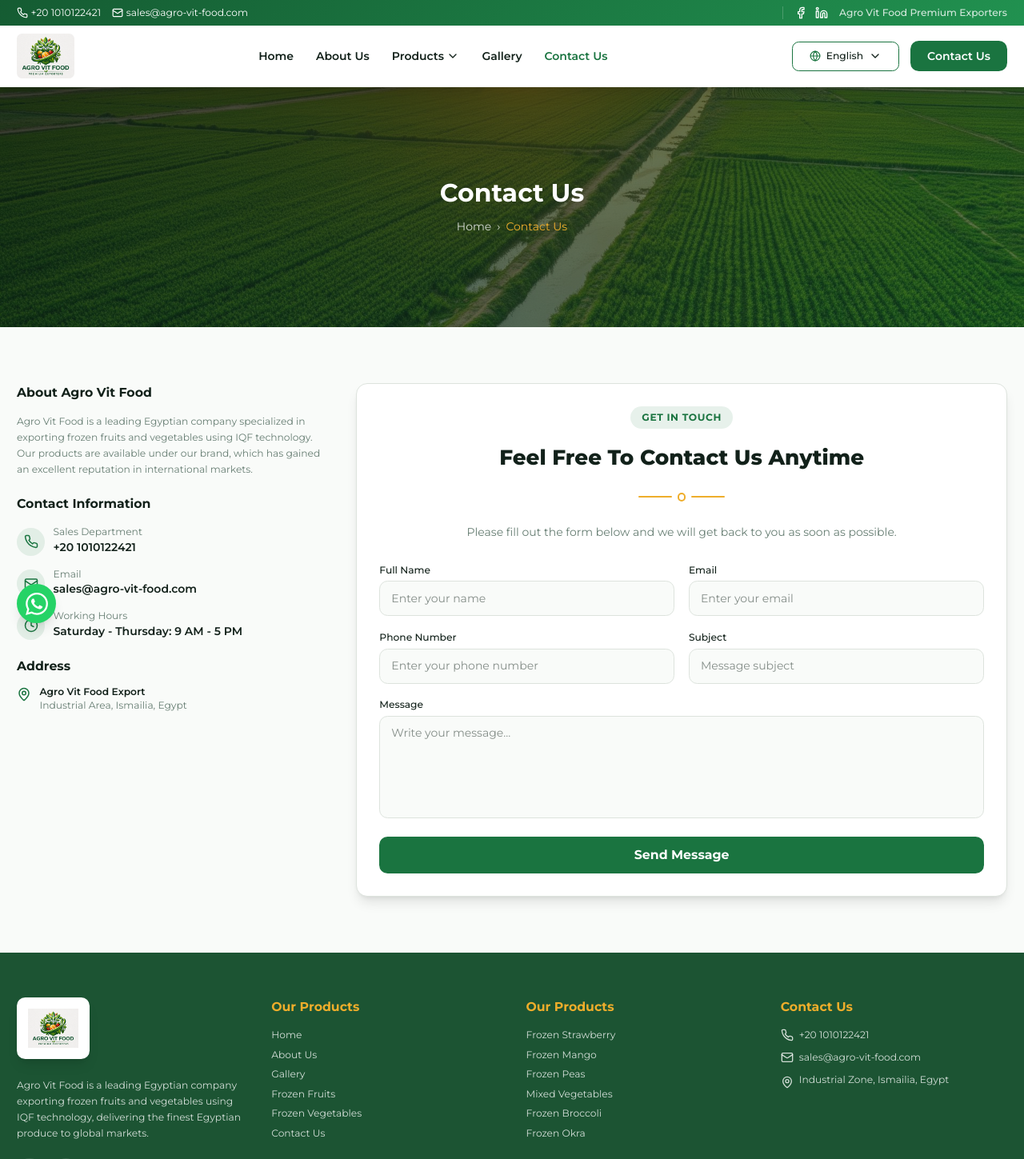
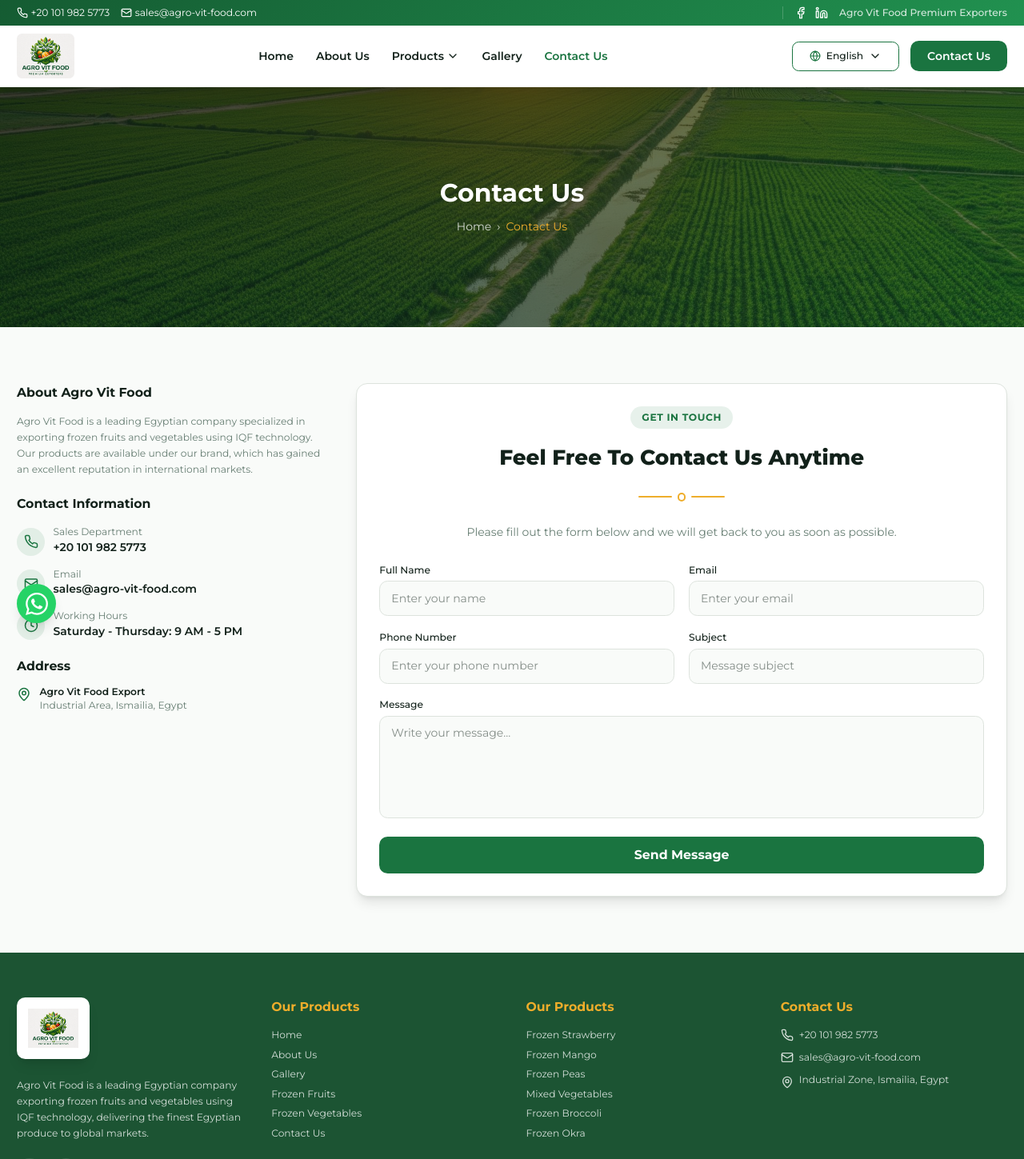
Before and after one commit to neovidiatech-eng/Agro-vit, a Next.js app: page /contact in a window 1280 px wide. Shown: the top 1449 px of the page at 80% size. Built offline with nearby package versions, Linux system fonts and the light colour scheme.

Commit message:
Update contact phone numbers

```diff
--- a/src/app/contact/page.tsx
+++ b/src/app/contact/page.tsx
@@ -80,8 +80,8 @@
                   {
                     icon: Phone,
                     label: t("contact.info.sales"),
-                    value: "+20 1010122421",
-                    href: "https://wa.me/201010122421",
+                    value: "+20 101 982 5773",
+                    href: "https://wa.me/201019825773",
                   },
                   {
                     icon: Mail,
--- a/src/components/Footer.tsx
+++ b/src/components/Footer.tsx
@@ -145,13 +145,13 @@
             </h3>
             <div className="flex flex-col gap-3">
               <a
-                href="https://wa.me/201010122421"
+                href="https://wa.me/201019825773"
                 target="_blank"
                 rel="noopener noreferrer"
                 className="flex items-center gap-2 text-primary-foreground/80 hover:text-gold transition-colors text-sm"
               >
                 <Phone size={16} className={isRtl ? "rotate-[270deg]" : ""} />
-                <span dir="ltr">+20 1010122421</span>
+                <span dir="ltr">+20 101 982 5773</span>
               </a>
               <a
                 href="mailto:sales@agro-vit-food.com"
--- a/src/components/Navbar.tsx
+++ b/src/components/Navbar.tsx
@@ -45,13 +45,13 @@
         <div className="container flex items-center justify-between">
           <div className="flex items-center gap-4">
             <a
-              href="https://wa.me/201010122421"
+              href="https://wa.me/201019825773"
               target="_blank"
               rel="noopener noreferrer"
               className="flex items-center gap-1 hover:text-gold transition-colors"
             >
               <Phone size={14} />
-              <span dir="ltr">+20 1010122421</span>
+              <span dir="ltr">+20 101 982 5773</span>
             </a>
             <a
               href="mailto:sales@agro-vit-food.com"
--- a/src/components/WhatsAppButton.tsx
+++ b/src/components/WhatsAppButton.tsx
@@ -6,7 +6,7 @@
   const { t } = useTranslation();
   return (
     <motion.a
-      href="https://wa.me/201010122421"
+      href="https://wa.me/201019825773"
       target="_blank"
       rel="noopener noreferrer"
       className="fixed bottom-6 left-6 z-50 flex items-center justify-center w-14 h-14 bg-[#25D366] text-white rounded-full shadow-lg hover:shadow-xl hover:scale-110 active:scale-95 transition-all duration-300 group"
```
Also changed, not shown: 1 other file (tests, documents, lock files or other folders).
